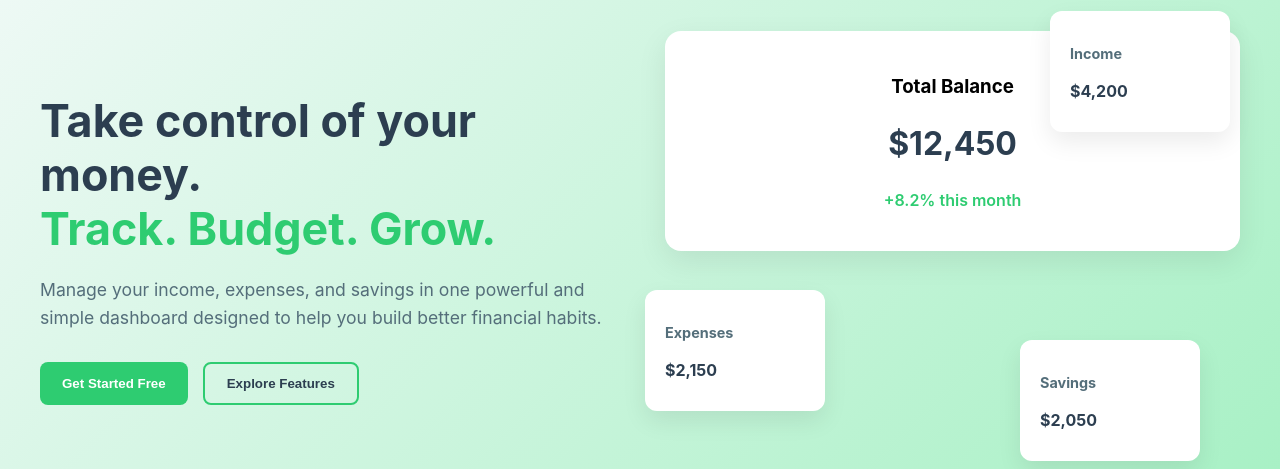
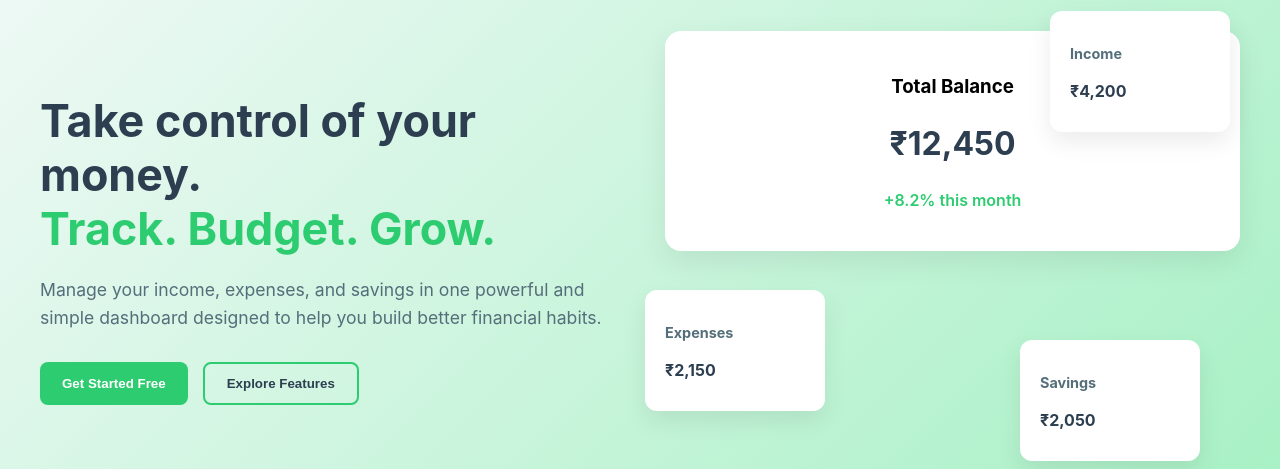
Before and after one commit to Ashwin-ax/Personal-Finance-Tracker-Frontend, a React (Create React App) app: page / in a window 1280 px wide. Shown: the part 269-738 px from the top of the page. Built offline with nearby package versions, Linux system fonts and the light colour scheme.

Commit message:
Updated Frontend

```diff
--- a/src/components/Home/index.js
+++ b/src/components/Home/index.js
@@ -13,7 +13,7 @@ const Home = () => {
       <div className="background-blur"></div>
 
       <div className="content-card">
-        <h1 className="logo-text">🚀 Project In Progress re bhai</h1>
+        <h1 className="logo-text">🚀 Project In Progress</h1>
 
         <p className="subtitle">We're building something amazing for you.</p>
 
--- a/src/components/LandingComponents/Hero/index.js
+++ b/src/components/LandingComponents/Hero/index.js
@@ -34,23 +34,23 @@ const Hero = () => {
         <div className="hero-visual">
           <div className="dashboard-card">
             <h3>Total Balance</h3>
-            <h2>$12,450</h2>
+            <h2>₹12,450</h2>
             <p className="positive">+8.2% this month</p>
           </div>
 
           <div className="stat-card stat-income">
             <h4>Income</h4>
-            <p>$4,200</p>
+            <p>₹4,200</p>
           </div>
 
           <div className="stat-card stat-expense">
             <h4>Expenses</h4>
-            <p>$2,150</p>
+            <p>₹2,150</p>
           </div>
 
           <div className="stat-card stat-savings">
             <h4>Savings</h4>
-            <p>$2,050</p>
+            <p>₹2,050</p>
           </div>
         </div>
       </div>
```
